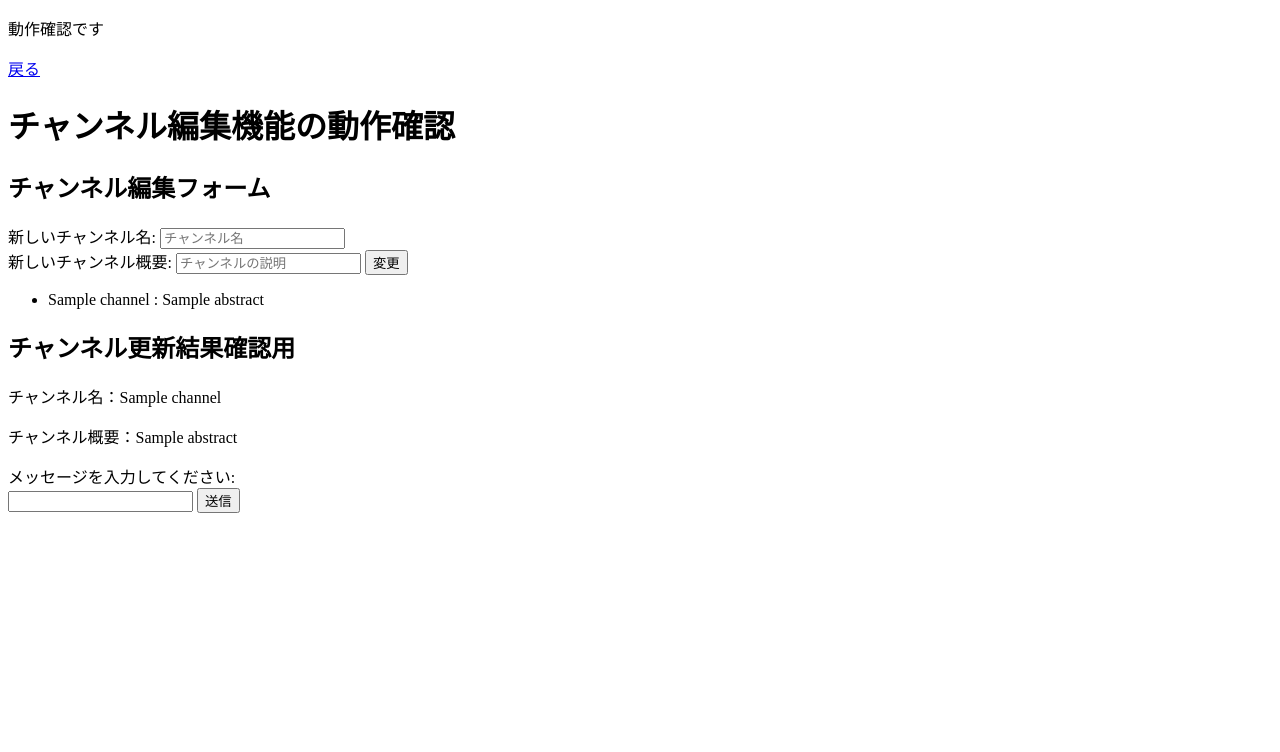
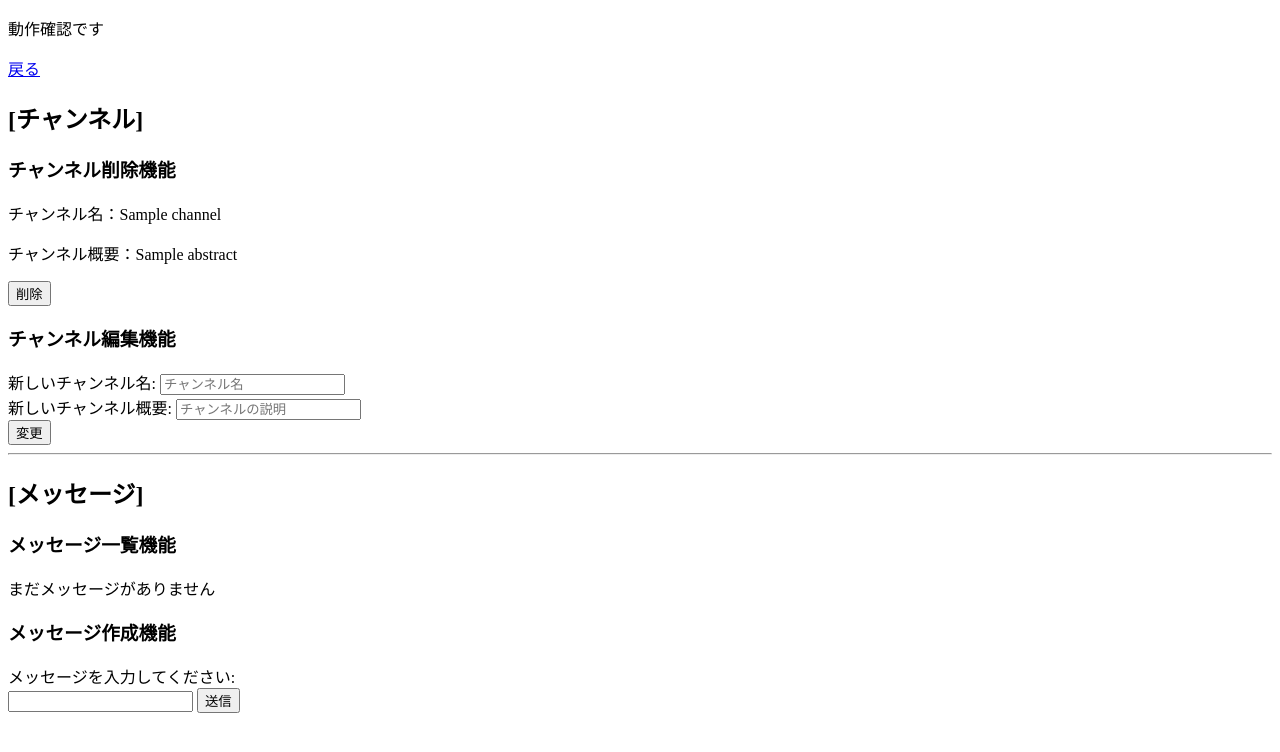
Before and after one commit to Winter-Hackathon-teamG/TeamG_Chatapp, a Flask app: template templates/test_detail.html in a window 1280 px wide. Shown: the top 752 px of the page. Run offline with Flask 2, Linux system fonts and the light colour scheme; the template is opened without the code that fills it: most values are stand-ins (such as "Sample title", 1, 10 or a date in 2020).

Commit message:
メッセージ一覧表示機能作成

```diff
--- a/app.py
+++ b/app.py
@@ -95,11 +95,10 @@ def update_channel():
     uid = '970af84c-dd40-47ff-af23-282b72b7cca8'
     dbConnect.updateChannel(uid, channel_name, channel_description, cid)
     channel = dbConnect.getChannelById(cid)
-    #! メッセージ機能作成までコメントアウト
-    # messages = dbConnect.getMessageAll(cid)
-    return render_template('test_detail.html', channel=channel, uid=uid) #! messagesを追加
+    messages = dbConnect.getMessageAll(cid)
+    return render_template('test_detail.html', messages=messages, channel=channel, uid=uid)
 
-# メッセージ一覧画面（チャンネル編集機能用にチャンネル名とチャンネル概要のみ表示する画面）
+# メッセージ一覧画面
 @app.route('/detail/<cid>')
 def detail(cid):
     """ ユーザーID
@@ -116,14 +115,13 @@ def detail(cid):
 
     URLよりチャンネルIDを取得→cidに代入
     データベースから該当するcidのチャンネルを取得
-    （！コメントアウト データベースから全てのメッセージを取得）
+    データベースから該当するcidの全てのメッセージを取得
     メッセージ一覧画面を表示
     """
     cid = cid
     channel = dbConnect.getChannelById(cid)
-    #! メッセージ機能作成までコメントアウト
-    # messages = dbConnect.getMessageAll(cid)
-    return render_template('test_detail.html', channel=channel) #! messages,uidを追加
+    messages = dbConnect.getMessageAll(cid)
+    return render_template('test_detail.html', messages=messages, channel=channel) #! uidを追加
 
 # チャンネル削除機能
 @app.route('/delete/<cid>')
@@ -200,10 +198,9 @@ def add_message():
         dbConnect.createMessage(uid, channel_id, message)
 
     channel = dbConnect.getChannelById(channel_id)
-    #! メッセージ一覧表示機能作成までコメントアウト
-    # messages = dbConnect.getMessageAll(channel_id)
+    messages = dbConnect.getMessageAll(channel_id)
 
-    return render_template('test_detail.html', channel=channel, uid=uid) #! messages=messages追記
+    return render_template('test_detail.html', messages=messages, channel=channel, uid=uid)
 
 if __name__ == '__main__':
     app.run(debug=True)
--- a/templates/test_detail.html
+++ b/templates/test_detail.html
@@ -9,9 +9,18 @@
 <body>
   <p>動作確認です</p>
   <a href="/">戻る</a>
-  <h1>チャンネル編集機能の動作確認</h1>
-  <!-- チャンネル編集フォーム -->
-  <h2>チャンネル編集フォーム</h2>
+
+  <!-- チャンネル削除機能確認 -->
+  <h2>[チャンネル]</h2>
+  <h3>チャンネル削除機能</h3>
+  <p>チャンネル名：{{ channel.name }}</p>
+  <p>チャンネル概要：{{ channel.abstract }}</p>
+  <form action="/delete/{{ channel.id }}" method="GET">
+    <input type="submit" value="削除">
+  </form>
+
+  <!-- チャンネル編集機能確認 -->
+  <h3>チャンネル編集機能</h3>
   <form action="/update_channel" method="POST">
     <label for="channel-title"> 新しいチャンネル名:</label>
     <input
@@ -26,25 +35,30 @@
       placeholder="チャンネルの説明"
       name="channel-description"
     />
-    <input type="hidden" name='cid' value={{ channel.id }}>
+    <input type="hidden" name='cid' value={{ channel.id }}><br>
     <button>変更</button>
-    </form>
-  <!-- チャンネル更新結果が反映されているかの確認用 -->
-  <ul>
-  {% for channel in channels %}
-    <li>{{ channel.name }} : {{ channel.abstract }}</li>
-  {% endfor %}
-  </ul>
-  <h2>チャンネル更新結果確認用</h2>
-  <p>チャンネル名：{{ channel.name }}</p>
-  <p>チャンネル概要：{{ channel.abstract }}</p>
+  </form>
+  <hr>
+
+  <!-- メッセージ一覧機能確認 -->
+  <h2>[メッセージ]</h2>
+  <h3>メッセージ一覧機能</h3>
+  {% if messages %}
+    {% for message in messages %}
+    <p>{{ message.user_name }}:{{ message.message }}</p>
+    {% endfor %}
+  {% else %}
+    <p>まだメッセージがありません</p>
+  {% endif %}
 
   {# メッセージ追加機能テスト用フォーム #}
+  <h3>メッセージ作成機能</h3>
   <form action="/message" method="POST">
     <label for="message">メッセージを入力してください:</label><br>
     <input type="text" name="message">
     <input type="hidden" name="channel_id" value={{ channel.id }}>
     <input type="submit" value="送信">
   </form>
+
 </body>
 </html>
```
Also changed, not shown: models.py (+34 -0 lines), templates/test_index.html (+2 -5 lines).
